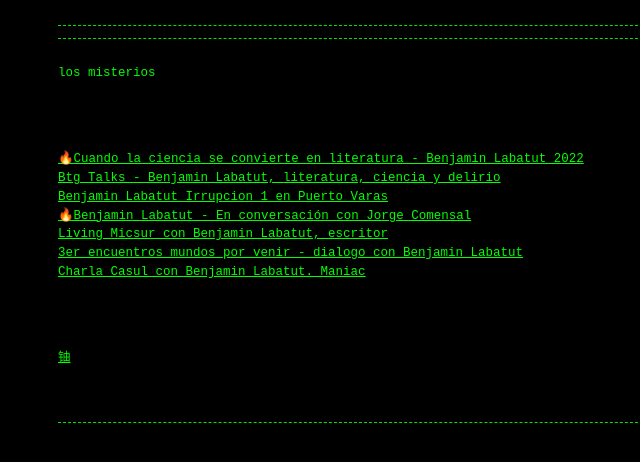
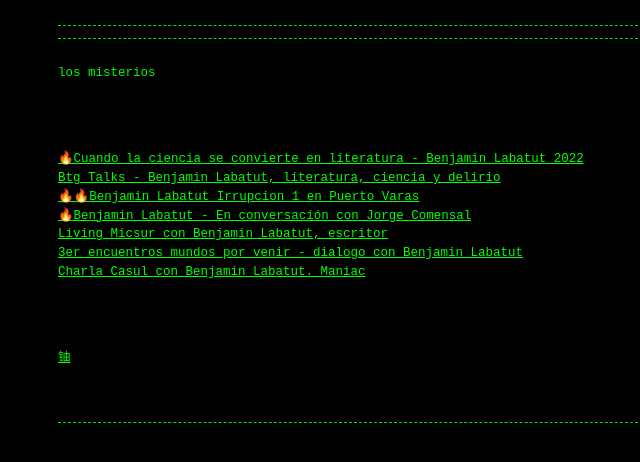
Before and after one commit to Guerrillaradio/losmisterios, a Jekyll site: the page built from index.md, in a window 1280 px wide. Shown: the top 462 px of the page, without its empty margins (282-922 px from the left). Built offline with Jekyll 4.4.1, drawn with Linux system fonts in a browser that asks for light colours; our own code applies the rules of GitHub Pages for plain Markdown files.

Commit message:
Update index.md

```diff
--- a/index.md
+++ b/index.md
@@ -5,7 +5,7 @@
 <div><font color="#00ff00"></font></div><div></div><div><font color="#00ff00"> </font><font color="#00ff00"> </font></div>
 <a href="https://archive.org/details/cuando-1"><div><font color="#00ff00">🔥Cuando la ciencia se convierte en literatura - Benjamin Labatut 2022</font></div><div></div><div><font color="#00ff00"> </font><font color="#00ff00"> </font></div>
 <a href="https://archive.org/details/btg-talks-benjamin-labatut-literatura-ciencia-y-delirio_202505"><div><font color="#00ff00">Btg Talks - Benjamin Labatut, literatura, ciencia y delirio</font></div><div></div><div><font color="#00ff00"> </font><font color="#00ff00"> </font></div>
-<a href="https://archive.org/details/benjamn-labatut-irrupcion-1-en-puerto-varas"><div><font color="#00ff00">Benjamin Labatut  Irrupcion 1 en Puerto Varas</font></div><div></div><div><font color="#00ff00"> </font><font color="#00ff00"> </font></div>
+<a href="https://archive.org/details/benjamn-labatut-irrupcion-1-en-puerto-varas"><div><font color="#00ff00">🔥🔥Benjamin Labatut  Irrupcion 1 en Puerto Varas</font></div><div></div><div><font color="#00ff00"> </font><font color="#00ff00"> </font></div>
 <a href="https://archive.org/details/benjamin-labatut-en-conversacion-con-jorge-comensal"><div><font color="#00ff00">🔥Benjamin Labatut - En conversación con Jorge Comensal</font></div><div></div><div><font color="#00ff00"> </font><font color="#00ff00"> </font></div>
 <a href="https://archive.org/details/living-micsur-con-benjamn-labatut-escritor"><div><font color="#00ff00">Living Micsur con Benjamin Labatut, escritor</font></div><div></div><div><font color="#00ff00"> </font><font color="#00ff00"> </font></div>
 <a href="https://archive.org/details/03.-3o-encuentros-mundos-por-venir.-dialogo-con-benjamin-labatut"><div><font color="#00ff00">3er encuentros mundos por venir - dialogo con Benjamin Labatut</font></div><div></div><div><font color="#00ff00"> </font><font color="#00ff00"> </font></div>
```
